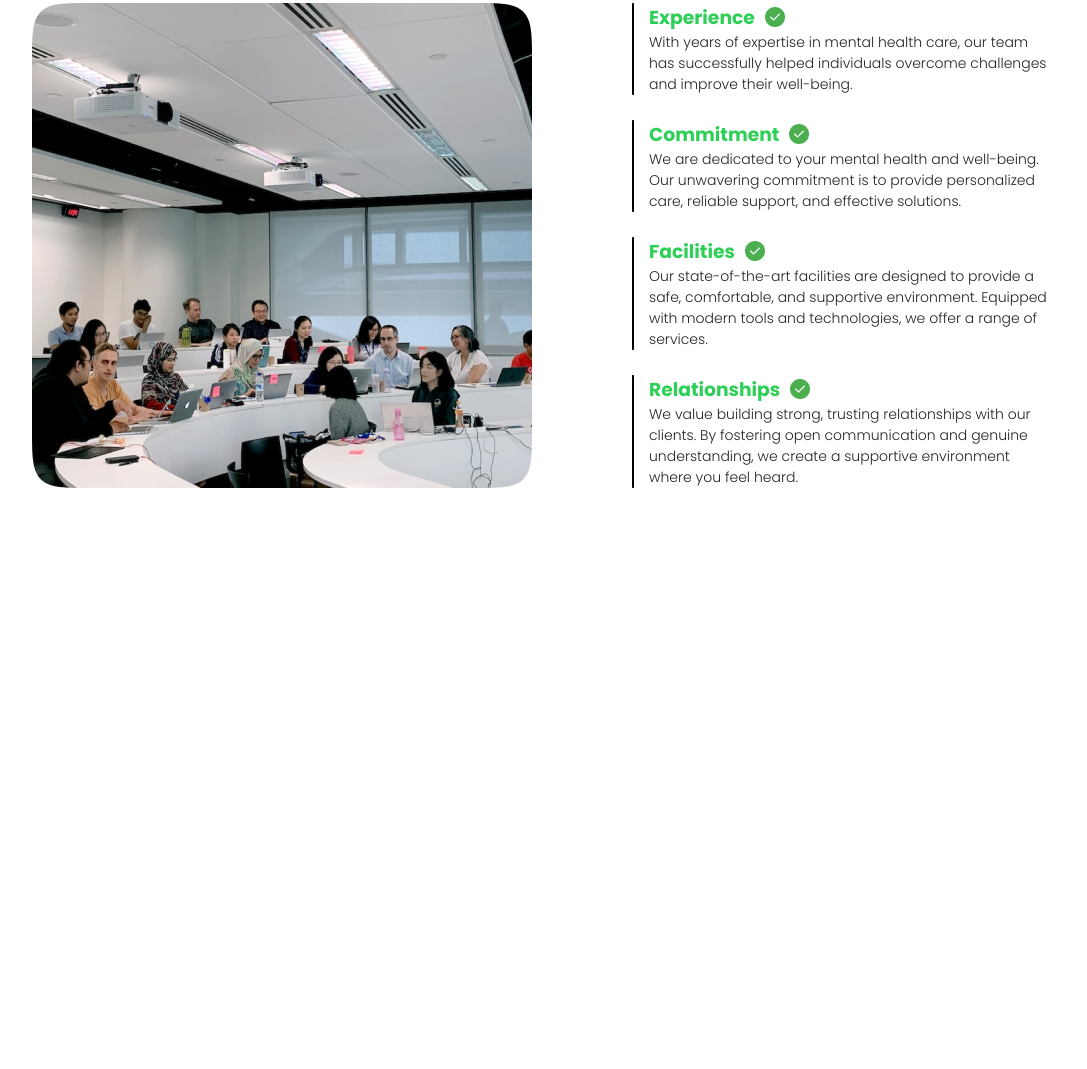
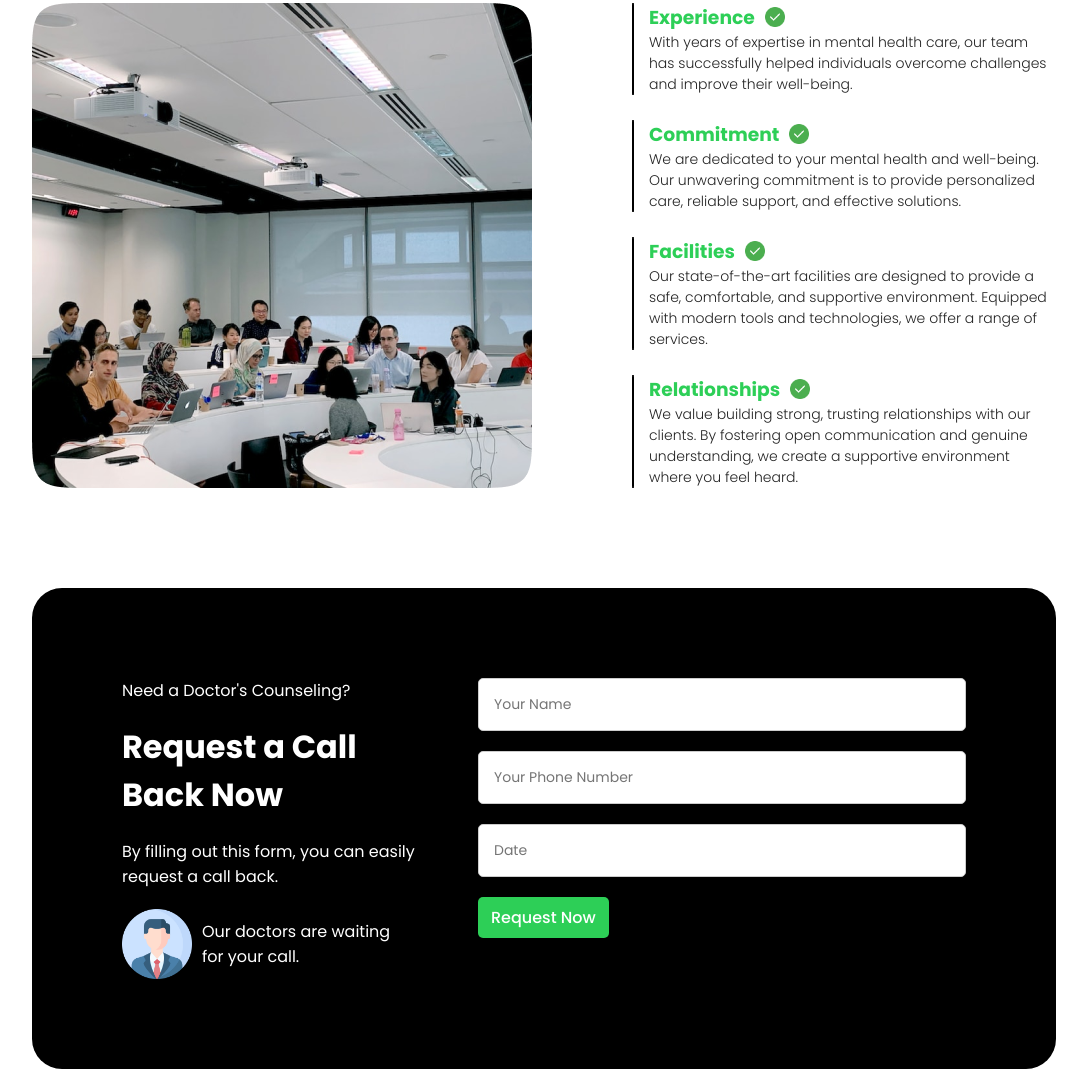
Before and after one commit to betselotT/BLU, a plain HTML site: page index.html in a window 1280 px wide. Shown: the part 3866-4935 px from the top of the page, without its empty margins (96-1183 px from the left). Before the commit the page ends 4354 px from the top, so only its background shows below. Drawn offline with Linux system fonts and the light colour scheme.

Commit message:
request section

```diff
--- a/index.html
+++ b/index.html
@@ -274,6 +274,45 @@
           </div>
         </div>
       </section>
+
+      <section>
+        <div class="request-section">
+          <div class="request-left">
+            <p>Need a Doctor's Counseling?</p>
+            <h1>Request a Call Back Now</h1>
+            <p>By filling out this form, you can easily request a call back.</p>
+            <div class="doc-request">
+              <img class="profile-img" src="images/profile.png" alt="" />
+              <p>Our doctors are waiting for your call.</p>
+            </div>
+          </div>
+          <form class="request-right">
+            <input
+              type="text"
+              name="name"
+              placeholder="Your Name"
+              class="input"
+              required
+            />
+            <input
+              type="number"
+              name="phone"
+              placeholder="Your Phone Number"
+              class="input"
+              required
+            />
+            <input
+              type="text"
+              name="date"
+              class="input"
+              placeholder="Date"
+              required
+            />
+            <button type="submit" class="submit-btn">Request Now</button>
+          </form>
+          <div></div>
+        </div>
+      </section>
     </div>
 
     <script src="main.js"></script>
--- a/main.js
+++ b/main.js
@@ -21,28 +21,32 @@ const cards = [
     name: "Alice Smith",
     date: "15 Sep, 2024",
     stars: "★★★★",
-    review: 'The support groups have been an incredible source of comfort for me. It is a safe space where I can openly share my challenges and hear others experiences. Knowing I am not alone has made a huge difference in my healing journey.',
+    review:
+      "The support groups have been an incredible source of comfort for me. It is a safe space where I can openly share my challenges and hear others experiences. Knowing I am not alone has made a huge difference in my healing journey.",
   },
   {
     photo: "images/profile.png",
     name: "Bob Johnson",
     date: "01 Jan, 2022",
     stars: "★★★★★",
-    review: 'I am beyond grateful for the prescription medicine guidance I received. The team worked closely with me to find the right treatment for my condition. The professionals are compassionate, and I felt supported every step of the way.',
+    review:
+      "I am beyond grateful for the prescription medicine guidance I received. The team worked closely with me to find the right treatment for my condition. The professionals are compassionate, and I felt supported every step of the way.",
   },
   {
     photo: "images/gamer.png",
     name: "Charlie Brown",
     date: "10 Feb, 2024",
     stars: "★★★★",
-    review: 'The therapy sessions have helped me overcome the emotional struggles I’ve faced for years. The strategies I learned, especially through CBT, have been incredibly effective in shifting my mindset. I now feel more resilient and equipped to handle challenges of life.',
+    review:
+      "The therapy sessions have helped me overcome the emotional struggles I’ve faced for years. The strategies I learned, especially through CBT, have been incredibly effective in shifting my mindset. I now feel more resilient and equipped to handle challenges of life.",
   },
   {
     photo: "images/girl.png",
     name: "Eve White",
     date: "09 Nov, 2024",
     stars: "★★★★★",
-    review: 'I was hesitant at first, but the brain stimulation therapy truly worked wonders for my depression. The sessions were easy to follow, and I began to notice improvements in my mood and energy levels almost immediately. I feel like myself again.',
+    review:
+      "I was hesitant at first, but the brain stimulation therapy truly worked wonders for my depression. The sessions were easy to follow, and I began to notice improvements in my mood and energy levels almost immediately. I feel like myself again.",
   },
 ];
 
@@ -63,3 +67,18 @@ function changeCard(direction) {
   document.getElementById("stars").textContent = card.stars;
   document.getElementById("writtenReview").textContent = card.review;
 }
+
+document
+  .querySelector(".request-right")
+  .addEventListener("submit", function (event) {
+    event.preventDefault();
+
+    const name = event.target.name.value;
+    const phone = event.target.phone.value;
+    const date = event.target.date.value;
+
+    console.log("Form Submitted");
+    console.log("Name:", name);
+    console.log("Phone Number:", phone);
+    console.log("Date:", date);
+  });
--- a/style.css
+++ b/style.css
@@ -418,6 +418,70 @@
   color: #2dcf57;
 }
 
+.request-section {
+  display: flex;
+  margin-top: 100px;
+  background-color: black;
+  color: white;
+  justify-content: space-between;
+  padding: 90px;
+  border-radius: 30px;
+}
+
+.request-left {
+  display: flex;
+  flex-direction: column;
+  align-items: start;
+  gap: 20px;
+}
+
+.request-left h1 {
+    font-size: 32px;
+    width: 300px;
+}
+
+.profile-img {
+  width: 70px;
+  height: 70px;
+}
+
+.doc-request {
+  display: flex;
+  gap: 10px;
+  align-items: center;
+}
+
+.doc-request p {
+  width: 200px;
+}
+
+.request-right {
+  display: flex;
+  flex-direction: column;
+  align-items: start;
+  gap: 20px;
+}
+
+.input {
+  padding: 15px;
+  padding-right: 200px;
+  border-radius: 5px;
+  text-align: left;
+  border: 1px solid #ccc;
+  font-size: 14px;
+}
+
+.submit-btn {
+  background-color: #2dcf57;
+  padding: 8px 13px;
+  font-size: 16px;
+  color: white;
+  border: none;
+  border-radius: 5px;
+  font-weight: 500;
+  cursor: pointer;
+}
+
 /* Responsive styles */
 @media (max-width: 768px) {
   .container {
@@ -517,8 +581,14 @@
     width: 100px;
   }
 
+  .why-container {
+    display: block;
+  }
+
   .meeting-img {
-    display: none;
+    width: 300px;
+    height: 300px;
+    margin-bottom: 50px;
   }
 
   .why-h1 {
```
Lines whose indentation alone changed are shown as unchanged.
